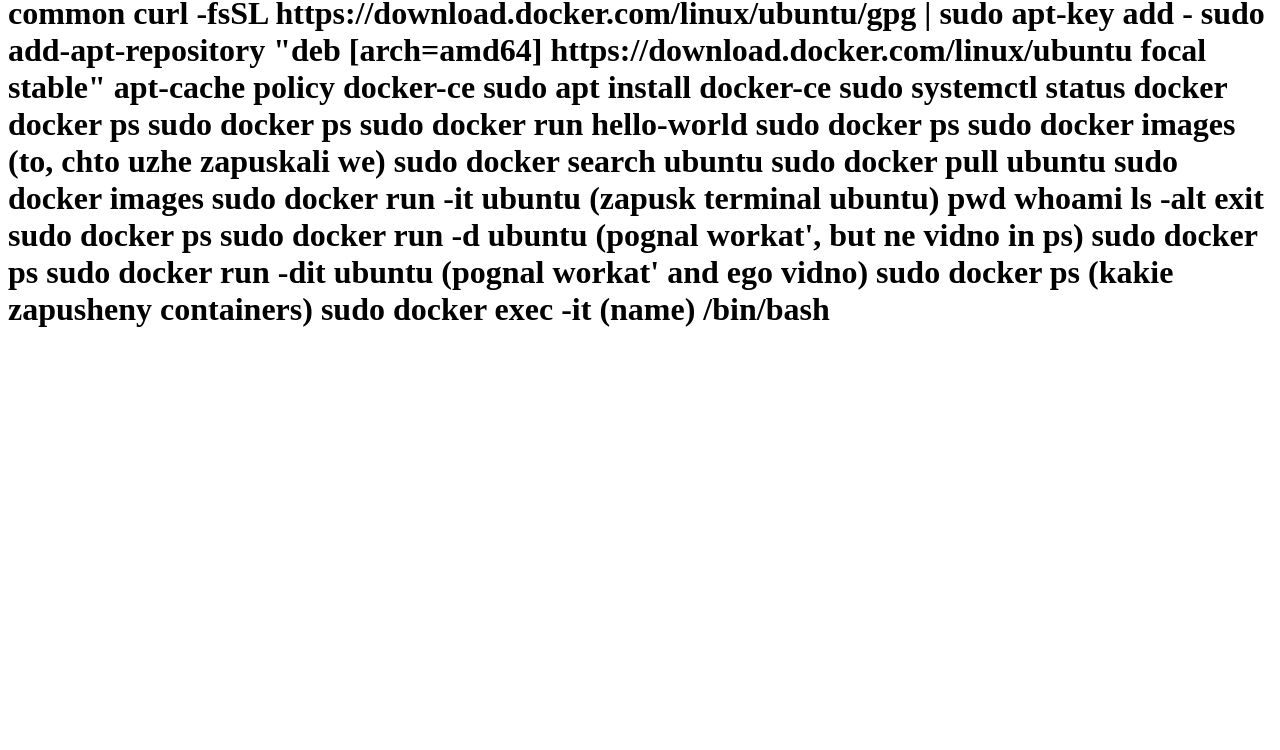
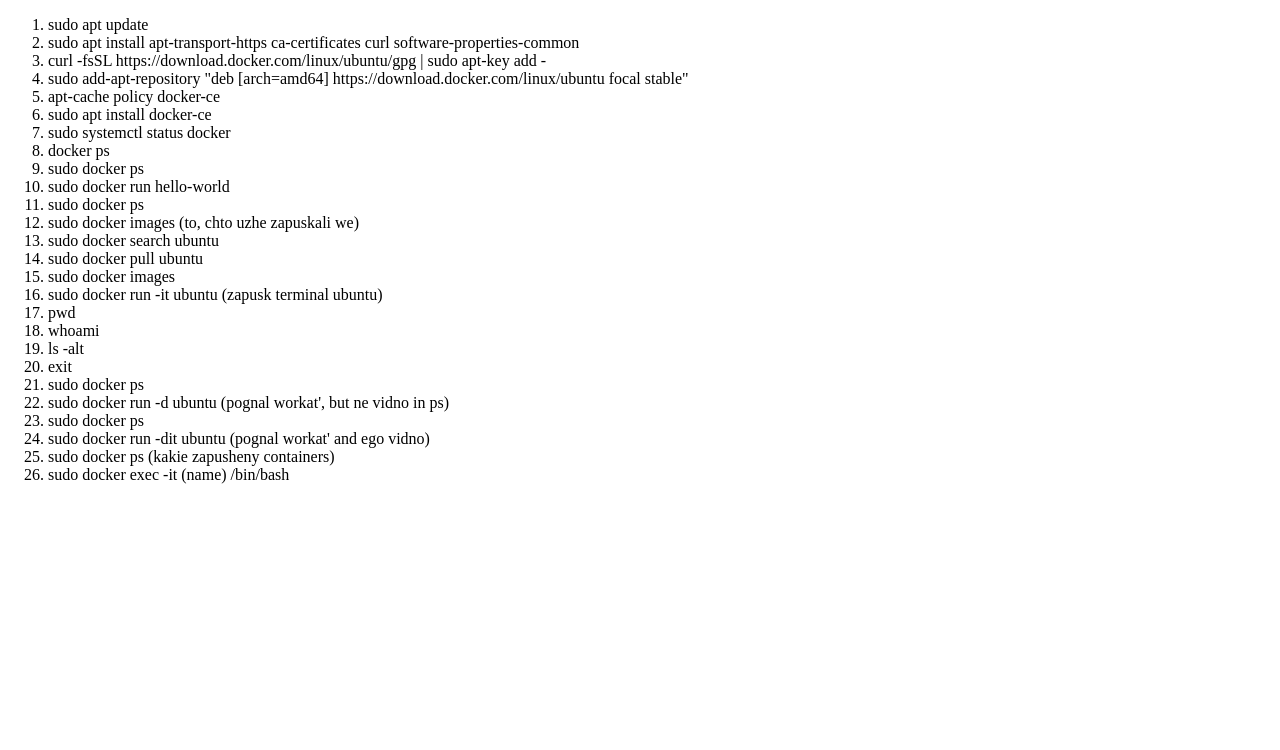
Before and after one commit to korovashev/docker1, a plain HTML site: page index.html in a window 1280 px wide. Shown: the part 50-800 px from the top of the page. Drawn offline with Linux system fonts and the light colour scheme.

Commit message:
Update index.html

```diff
--- a/index.html
+++ b/index.html
@@ -1,28 +1,31 @@
 <h1>
-  sudo apt update
-  sudo apt install apt-transport-https ca-certificates curl software-properties-common
-  curl -fsSL https://download.docker.com/linux/ubuntu/gpg | sudo apt-key add -
-  sudo add-apt-repository "deb [arch=amd64] https://download.docker.com/linux/ubuntu focal stable"
-  apt-cache policy docker-ce
-  sudo apt install docker-ce
-  sudo systemctl status docker
-  docker ps
-  sudo docker ps
-  sudo docker run hello-world
-  sudo docker ps
-  sudo docker images (to, chto uzhe zapuskali we)
-  sudo docker search ubuntu
-  sudo docker pull ubuntu
-  sudo docker images
-  sudo docker run -it ubuntu (zapusk terminal ubuntu)
-    pwd
-    whoami
-    ls -alt
-    exit
-  sudo docker ps
-  sudo docker run -d ubuntu (pognal workat', but ne vidno in ps)
-  sudo docker ps
-  sudo docker run -dit ubuntu (pognal workat' and ego vidno)
-  sudo docker ps (kakie zapusheny containers)
-  sudo docker exec -it (name) /bin/bash
+  Start docker manual!
 </h1>
+<ol>
+  <li>sudo apt update</li>
+  <li>sudo apt install apt-transport-https ca-certificates curl software-properties-common</li>
+  <li>curl -fsSL https://download.docker.com/linux/ubuntu/gpg | sudo apt-key add -</li>
+  <li>sudo add-apt-repository "deb [arch=amd64] https://download.docker.com/linux/ubuntu focal stable"</li>
+  <li>apt-cache policy docker-ce</li>
+  <li>sudo apt install docker-ce</li>
+  <li>sudo systemctl status docker</li>
+  <li>docker ps</li>
+  <li>sudo docker ps</li>
+  <li>sudo docker run hello-world</li>
+  <li>sudo docker ps</li>
+  <li>sudo docker images (to, chto uzhe zapuskali we)</li>
+  <li>sudo docker search ubuntu</li>
+  <li>sudo docker pull ubuntu</li>
+  <li>sudo docker images</li>
+  <li>sudo docker run -it ubuntu (zapusk terminal ubuntu)</li>
+    <li>pwd</li>
+    <li>whoami</li>
+    <li>ls -alt</li>
+    <li>exit</li>
+  <li>sudo docker ps</li>
+  <li>sudo docker run -d ubuntu (pognal workat', but ne vidno in ps)</li>
+  <li>sudo docker ps</li>
+  <li>sudo docker run -dit ubuntu (pognal workat' and ego vidno)</li>
+  <li>sudo docker ps (kakie zapusheny containers)</li>
+  <li>sudo docker exec -it (name) /bin/bash</li>
+</ol>
```
